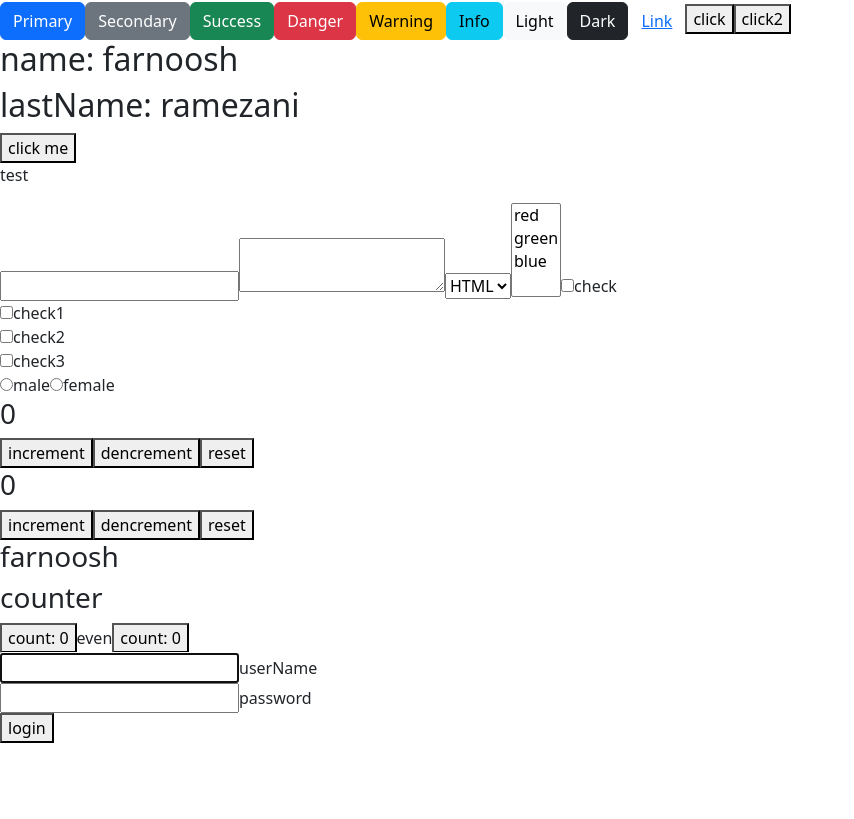
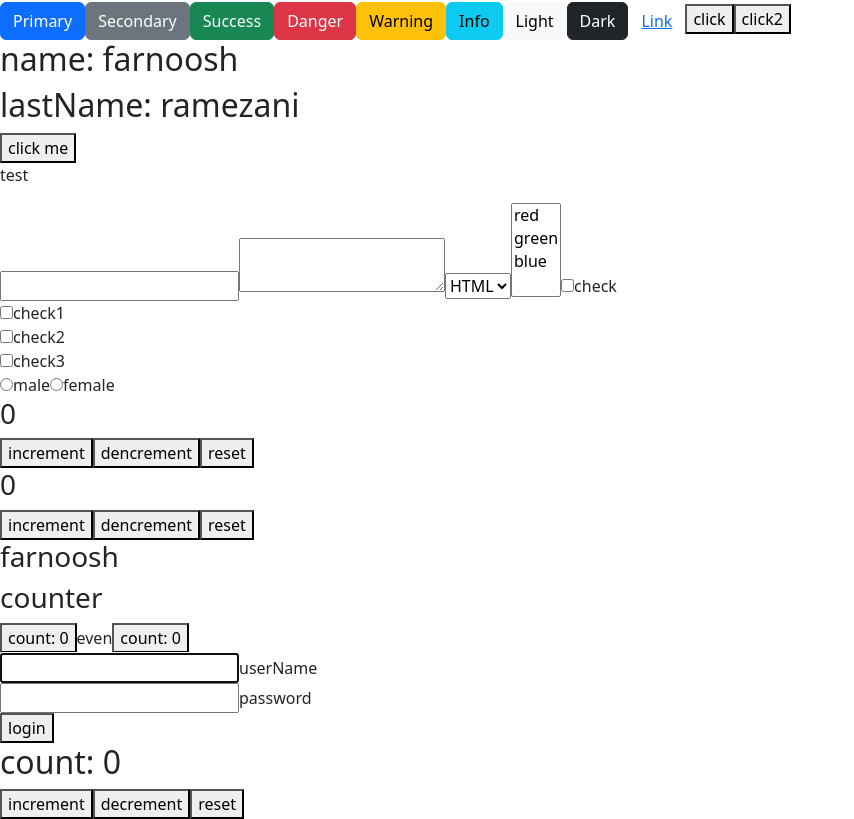
Before and after one commit to Farnoosh-R/react, a React (Create React App) app: page / in a window 1280 px wide. Shown: the part 237-1056 px from the top of the page, without its empty margins (0-854 px from the left). Before the commit the page ends 980 px from the top, so only its background shows below. Built offline with nearby package versions, Linux system fonts and the light colour scheme.

Commit message:
custom hook

```diff
--- a/src/App.js
+++ b/src/App.js
@@ -5,6 +5,7 @@
 import React from "react";
 import Counter from "./Components/Counter";
 import Login from "./Components/Login";
+import CounterCustomHook from "./Components/CounterCustomHook";
 
 export const UserContext = React.createContext();
 
@@ -29,6 +30,7 @@
       </UserContext.Provider>
       <Counter />
       <Login />
+      <CounterCustomHook />
     </div>
   );
 }
--- /dev/null
+++ b/src/Components/CounterCustomHook.js
@@ -0,0 +1,19 @@
+import React from "react";
+import useCounter from "../hooks/useCounter"
+
+const CounterCustomHook = () => {
+
+const {count, increment, decrement, reset} = useCounter();
+
+    return (
+    <div>
+        <h2 >count: {count}</h2>
+        <button onClick={increment}>increment</button>
+        <button onClick={decrement}>decrement</button>
+        <button onClick={reset}>reset</button>
+        </div>
+
+    )
+}
+
+export default CounterCustomHook;
--- /dev/null
+++ b/src/hooks/useCounter.js
@@ -0,0 +1,21 @@
+import { useState } from "react"
+
+
+const useCounter = () => {
+
+    const [count, setCount] = useState(0);
+
+    const increment = () => {
+        setCount(count + 1);
+    }
+    const decrement = () => {
+        setCount(count - 1);
+    }
+    const reset = () => {
+        setCount(0);
+    }
+
+    return {count, increment, decrement, reset};
+}
+
+export default useCounter;
```
